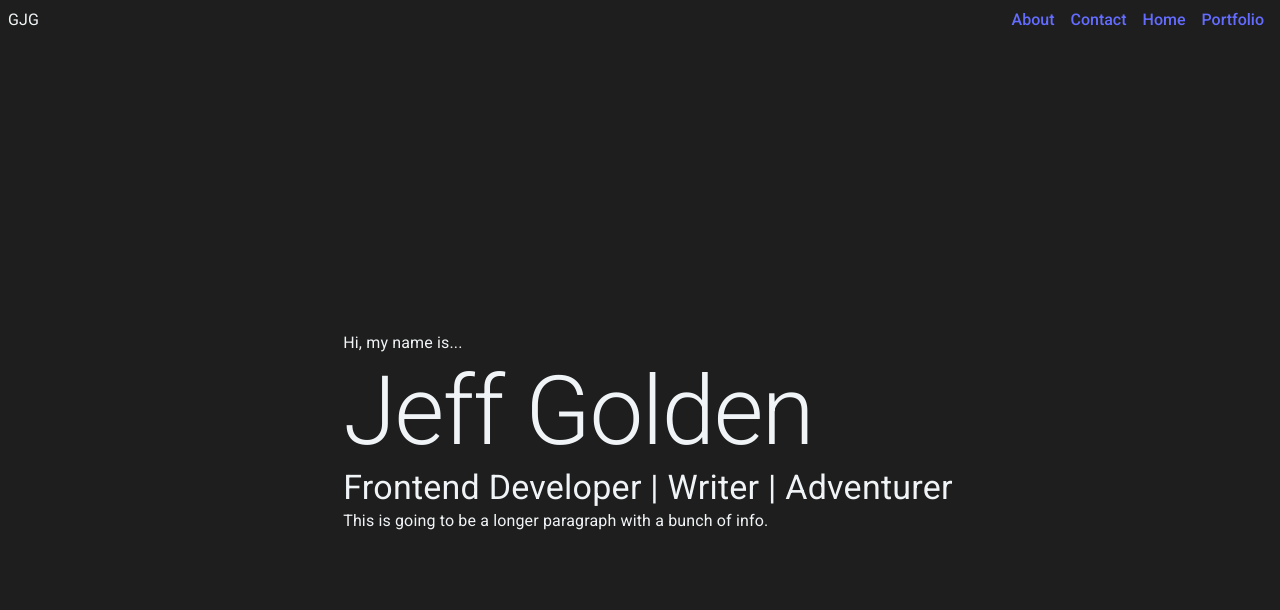
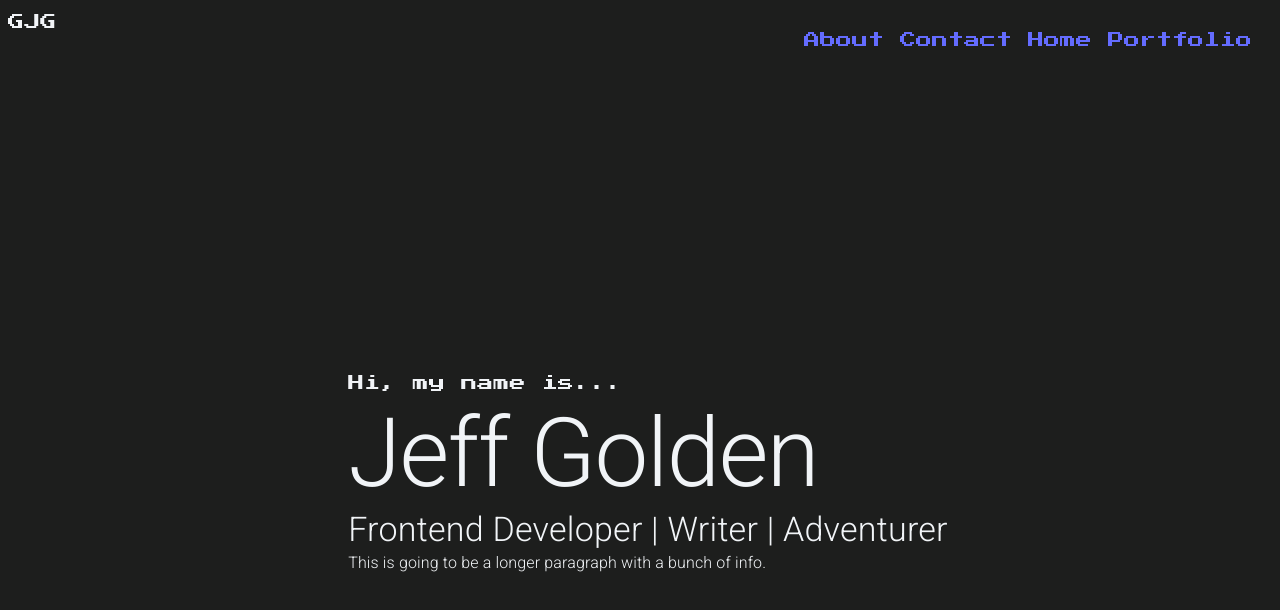
Before and after one commit to gjeffgolden/personal-website-2.0, a React (Vite) app: page / in a window 1280 px wide. Shown: the top 610 px of the page. Built offline with nearby package versions, Linux system fonts and the light colour scheme.

Commit message:
Importing fonts and setting to theme

```diff
--- a/index.html
+++ b/index.html
@@ -3,8 +3,8 @@
   <head>
     <meta charset="UTF-8" />
     <link
+      href="https://fonts.googleapis.com/css2?family=Press+Start+2P&family=Roboto:wght@300&family=Source+Code+Pro:wght@200&display=swap"
       rel="stylesheet"
-      href="https://fonts.googleapis.com/css?family=Roboto:300,400,500,700&display=swap"
     />
     <link rel="icon" type="image/svg+xml" href="/vite.svg" />
     <meta name="viewport" content="width=device-width, initial-scale=1.0" />
--- a/src/components/NavigationLinks.tsx
+++ b/src/components/NavigationLinks.tsx
@@ -1,13 +1,13 @@
-import { NavigationLink } from "../styles/styles";
+import { NavigationGroup, NavigationLink } from "../styles/styles";
 
 const NavigationLinks = () => {
   return (
-    <nav>
+    <NavigationGroup>
       <NavigationLink to="/about">About</NavigationLink>
       <NavigationLink to="/contact">Contact</NavigationLink>
       <NavigationLink to="/">Home</NavigationLink>
       <NavigationLink to="/portfolio">Portfolio</NavigationLink>
-    </nav>
+    </NavigationGroup>
   );
 };
 
--- a/src/routes/EntryPoint.tsx
+++ b/src/routes/EntryPoint.tsx
@@ -11,7 +11,7 @@ const Header = () => {
   return (
     <>
       <Box display="flex" flexDirection="row" justifyContent="space-between">
-        <Typography>GJG</Typography>
+        <Typography variant="subtitle1">GJG</Typography>
         <NavigationLinks />
       </Box>
       <Outlet />
--- a/src/routes/Home.tsx
+++ b/src/routes/Home.tsx
@@ -14,7 +14,7 @@ export const Home = () => {
       }}
     >
       <Box>
-        <Typography variant="body1">Hi, my name is...</Typography>
+        <Typography variant="subtitle1">Hi, my name is...</Typography>
         <Typography variant="h1">Jeff Golden</Typography>
         <Typography variant="h4">
           Frontend Developer | Writer | Adventurer
--- a/src/styles/styles.ts
+++ b/src/styles/styles.ts
@@ -1,6 +1,14 @@
 import { styled } from "@mui/material";
 import { Link } from "react-router-dom";
 
-export const NavigationLink = styled(Link)({
+export const NavigationLink = styled(Link)(theme => ({
+  fontFamily: "'Press Start 2P'",
   padding: 8,
+}));
+
+export const NavigationGroup = styled("nav")({
+  display: "flex",
+  flexFlow: "row",
+  justifyContent: "space-evenly",
+  padding: 12,
 });
--- a/src/styles/theme.ts
+++ b/src/styles/theme.ts
@@ -1,5 +1,11 @@
 import { createTheme } from "@mui/material";
 
-const theme = createTheme({});
+const theme = createTheme({
+  typography: {
+    subtitle1: {
+      fontFamily: "'Press Start 2P'",
+    },
+  },
+});
 
 export default theme;
```
